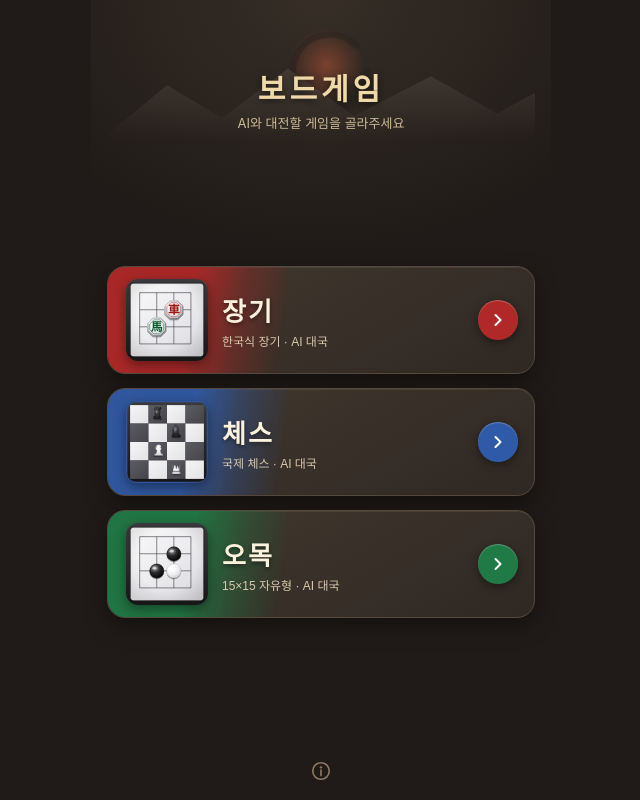
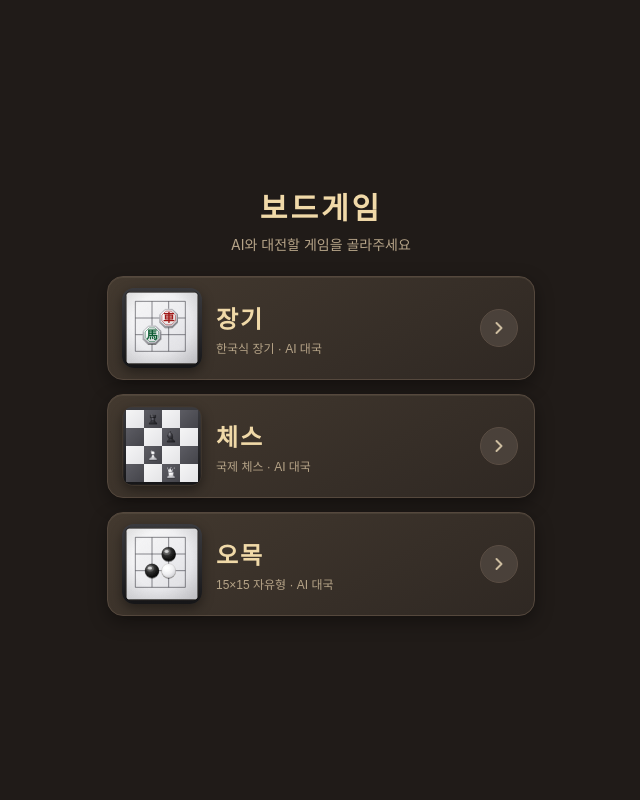
Before and after one commit to uqdaddy/myapp, a React (Vite) app: page / in a window 1280 px wide. Shown: the whole page, without its empty margins (319-959 px from the left). Built offline with nearby package versions, Linux system fonts and the light colour scheme.

Commit message:
main-screen: remove artwork/info bar/color accents, unify font; redesign chess pieces (undistorted, distinct)

```diff
--- a/src/ChessPiece.tsx
+++ b/src/ChessPiece.tsx
@@ -1,100 +1,152 @@
 import { CPieceType, CSide } from './engine/chess/types';
 
-// Vector chess pieces rendered as SVG paths so both colors are visually
-// consistent (same silhouette, only shaded differently) and look 3D — a body
-// gradient, a specular highlight, and a contact shadow beneath the base. This
-// replaces the flat Unicode glyphs, which rendered with inconsistent weights
-// across fonts and looked 2D.
-//
-// Each piece is drawn in a 0..100 x 0..100 box, standing on a base near y≈88.
+// Vector chess pieces composed from simple primitives (ellipses, rounded
+// rects, polygons) rather than one hand-authored path. This keeps every piece
+// symmetric and undistorted, makes each type clearly distinguishable, and lets
+// them share consistent 3D shading (body gradient + specular highlight +
+// contact shadow). Drawn in a 0..100 x 0..100 box, centered on x=50, standing
+// on a base at y≈84.
 
 interface Props {
   type: CPieceType;
   side: CSide;
-  // pixel size of the (square) bounding box
-  size: number;
+  size: number; // pixel size of the (square) bounding box
   x: number; // top-left x of the box
   y: number; // top-left y of the box
   idPrefix: string; // unique gradient id namespace (avoid clashes)
 }
 
-// Each piece is ONE continuous, left-right symmetric silhouette that includes
-// its own base sitting on the ground line (y≈86). Drawing the whole piece as a
-// single path (head → body → base) avoids the earlier "top and bottom split"
-// look where a separate floating base plate didn't line up with the body.
-// All shapes are centered on x=50.
-const PATHS: Record<CPieceType, string> = {
-  // Pawn: round head, waist, flared skirt, base.
-  pawn:
-    'M50 20 a9 9 0 0 0 -5 16 c-4 2 -6 6 -4 10 c1 2 3 3 5 4 l-5 20 h-9 v10 h46 v-10 h-9 l-5 -20 c2 -1 4 -2 5 -4 c2 -4 0 -8 -4 -10 a9 9 0 0 0 -5 -16 z',
-  // Rook: crenellated top, body, base.
-  rook:
-    'M32 22 v10 h6 v-5 h6 v5 h6 v-5 h6 v5 h6 v-5 h6 v-10 h-6 v5 h-7 v-5 h-8 v5 h-7 v-5 z ' +
-    'M36 34 h28 l-3 34 h6 v12 h-40 v-12 h6 z',
-  // Bishop: cross-slit mitre, round head, collar, base.
-  bishop:
-    'M50 16 c8 6 14 16 14 25 c0 6 -3 10 -7 13 c2 2 4 5 5 9 h-24 c1 -4 3 -7 5 -9 c-4 -3 -7 -7 -7 -13 c0 -9 6 -19 14 -25 z ' +
-    'M34 65 h32 v6 h5 v9 h-42 v-9 h5 z',
-  // Knight: horse-head profile (symmetric-ish about the body) + base.
-  knight:
-    'M44 20 c-4 3 -7 8 -8 14 c-4 2 -8 6 -9 12 c3 -2 6 -3 9 -3 c-4 6 -6 12 -6 20 h34 c1 -18 -1 -34 -8 -44 c-2 -3 -5 -6 -12 -8 z ' +
-    'M31 65 h38 v6 h5 v9 h-48 v-9 h5 z',
-  // Queen: coronet of points, bell body, base.
-  queen:
-    'M30 30 l5 22 l7 -20 l8 20 l8 -20 l7 20 l5 -22 l-3 34 h-34 z ' +
-    'M32 66 h36 v5 h5 v9 h-46 v-9 h5 z',
-  // King: cross finial, crowned bell body, base.
-  king:
-    'M46 14 h8 v6 h6 v7 h-6 v6 c8 4 14 13 14 22 c0 4 -1 7 -3 10 h-30 c-2 -3 -3 -6 -3 -10 c0 -9 6 -18 14 -22 v-6 h-6 v-7 h6 z ' +
-    'M32 66 h36 v5 h5 v9 h-46 v-9 h5 z',
-};
+// Shared base + collar drawn under every piece so they sit consistently.
+function Base({ fill, stroke }: { fill: string; stroke: string }) {
+  return (
+    <>
+      {/* wide foot */}
+      <path
+        d="M28 84 q-2 -8 6 -9 h32 q8 1 6 9 z"
+        fill={fill}
+        stroke={stroke}
+        strokeWidth={1.4}
+        strokeLinejoin="round"
+      />
+      {/* small collar disc above the foot */}
+      <ellipse cx={50} cy={74} rx={16} ry={4.5} fill={fill} stroke={stroke} strokeWidth={1.2} />
+    </>
+  );
+}
+
+// Per-piece body shapes (everything ABOVE the shared base at y≈74).
+function Body({ type, fill, stroke }: { type: CPieceType; fill: string; stroke: string }) {
+  const common = { fill, stroke, strokeWidth: 1.4, strokeLinejoin: 'round' as const };
+  switch (type) {
+    case 'pawn':
+      return (
+        <>
+          <path d="M42 74 q-3 -14 8 -20 q11 6 8 20 z" {...common} />
+          <circle cx={50} cy={44} r={10} {...common} />
+        </>
+      );
+    case 'rook':
+      return (
+        <>
+          {/* body taper */}
+          <path d="M40 74 l-2 -26 h24 l-2 26 z" {...common} />
+          {/* crenellated top */}
+          <path
+            d="M34 48 v-14 h6 v6 h6 v-6 h8 v6 h6 v-6 h6 v14 z"
+            {...common}
+          />
+        </>
+      );
+    case 'bishop':
+      return (
+        <>
+          <path d="M40 74 q-4 -12 10 -16 q14 4 10 16 z" {...common} />
+          {/* mitre */}
+          <path d="M50 24 q13 10 10 26 q-10 6 -20 0 q-3 -16 10 -26 z" {...common} />
+          {/* top bead */}
+          <circle cx={50} cy={22} r={3.6} {...common} />
+          {/* slit */}
+          <path d="M50 40 l5 -6" fill="none" stroke={stroke} strokeWidth={1.6} strokeLinecap="round" />
+        </>
+      );
+    case 'knight':
+      return (
+        // Horse-head profile facing left; single clean polygon.
+        <path
+          d="M58 74 q4 -20 0 -32 q-3 -10 -13 -12 q1 -4 4 -6 q-8 1 -12 8 q-4 5 -5 12 q-3 3 -4 8 q3 1 6 -1 q1 6 -2 10 q4 3 9 3 q-2 5 -1 10 z"
+          {...common}
+        />
+      );
+    case 'queen':
+      return (
+        <>
+          <path d="M38 74 l-3 -22 h30 l-3 22 z" {...common} />
+          {/* crown: five points via a zigzag */}
+          <path
+            d="M35 52 l-4 -22 l9 12 l6 -16 l6 16 l9 -12 l-4 22 z"
+            {...common}
+          />
+          {/* point beads */}
+          <circle cx={31} cy={28} r={3} {...common} />
+          <circle cx={50} cy={24} r={3} {...common} />
+          <circle cx={69} cy={28} r={3} {...common} />
+        </>
+      );
+    case 'king':
+      return (
+        <>
+          <path d="M38 74 l-3 -22 h30 l-3 22 z" {...common} />
+          {/* crown band */}
+          <path d="M34 52 q16 -8 32 0 l-3 -12 h-26 z" {...common} />
+          {/* cross */}
+          <path d="M46 30 h8 v-6 h-8 z M44 22 h12 v5 h-12 z" {...common} />
+        </>
+      );
+    default:
+      return null;
+  }
+}
 
 export function ChessPiece({ type, side, size, x, y, idPrefix }: Props) {
   const s = size / 100;
   const white = side === 'white';
-  const bodyGrad = `${idPrefix}-body`;
+  const grad = `${idPrefix}-body`;
+  const fill = `url(#${grad})`;
+  const stroke = white ? '#6f6f77' : '#0a0a0c';
 
   return (
     <g transform={`translate(${x} ${y}) scale(${s})`}>
       <defs>
-        {/* body: lit from upper-left, darker lower-right for roundness */}
-        <radialGradient id={bodyGrad} cx="38%" cy="28%" r="85%">
+        <radialGradient id={grad} cx="38%" cy="30%" r="85%">
           {white ? (
             <>
               <stop offset="0%" stopColor="#ffffff" />
-              <stop offset="48%" stopColor="#f0f0f2" />
-              <stop offset="100%" stopColor="#c8c8ce" />
+              <stop offset="55%" stopColor="#eeeef0" />
+              <stop offset="100%" stopColor="#c6c6cc" />
             </>
           ) : (
             <>
-              <stop offset="0%" stopColor="#6f6f74" />
-              <stop offset="40%" stopColor="#3a3a3e" />
-              <stop offset="100%" stopColor="#141416" />
+              <stop offset="0%" stopColor="#71717a" />
+              <stop offset="45%" stopColor="#3a3a40" />
+              <stop offset="100%" stopColor="#141418" />
             </>
           )}
         </radialGradient>
       </defs>
 
-      {/* contact shadow on the square, under the base */}
-      <ellipse cx={50} cy={84} rx={26} ry={5.5} fill="rgba(0,0,0,0.3)" />
+      {/* contact shadow under the base */}
+      <ellipse cx={50} cy={85} rx={25} ry={5} fill="rgba(0,0,0,0.28)" />
 
-      {/* the whole piece as one continuous silhouette */}
-      <path
-        d={PATHS[type]}
-        fill={`url(#${bodyGrad})`}
-        stroke={white ? '#6f6f77' : '#050506'}
-        strokeWidth={1.6}
-        strokeLinejoin="round"
-        strokeLinecap="round"
-      />
+      <Body type={type} fill={fill} stroke={stroke} />
+      <Base fill={fill} stroke={stroke} />
 
-      {/* specular highlight, upper-left of the body */}
+      {/* specular highlight (upper-left) for a rounded, 3D feel */}
       <ellipse
         cx={43}
         cy={40}
-        rx={6}
-        ry={11}
-        fill={white ? 'rgba(255,255,255,0.5)' : 'rgba(255,255,255,0.15)'}
+        rx={5.5}
+        ry={10}
+        fill={white ? 'rgba(255,255,255,0.5)' : 'rgba(255,255,255,0.14)'}
         transform="rotate(-16 43 40)"
       />
     </g>
--- a/src/GameSelect.tsx
+++ b/src/GameSelect.tsx
@@ -285,103 +285,43 @@ function ChessPreview() {
   );
 }
 
-// Ink-wash header backdrop: faint mountains + an enso (brush circle) + a soft
-// sun, drawn as SVG so it stays crisp and matches the vector house style.
-function InkHeader() {
-  return (
-    <svg className="gs-ink" viewBox="0 0 400 120" preserveAspectRatio="xMidYMid slice" aria-hidden>
-      <defs>
-        <radialGradient id="gs-sun" cx="50%" cy="50%" r="50%">
-          <stop offset="0%" stopColor="rgba(200,90,60,0.55)" />
-          <stop offset="100%" stopColor="rgba(200,90,60,0)" />
-        </radialGradient>
-        <linearGradient id="gs-mtn" x1="0" y1="0" x2="0" y2="1">
-          <stop offset="0%" stopColor="rgba(120,110,100,0.30)" />
-          <stop offset="100%" stopColor="rgba(120,110,100,0)" />
-        </linearGradient>
-      </defs>
-      <circle cx="205" cy="52" r="34" fill="url(#gs-sun)" />
-      {/* enso brush ring */}
-      <path
-        d="M232 34 a34 34 0 1 0 10 22"
-        fill="none"
-        stroke="rgba(40,34,30,0.5)"
-        strokeWidth="6"
-        strokeLinecap="round"
-      />
-      {/* distant mountains */}
-      <path d="M0 120 L60 70 L110 100 L170 55 L230 98 L300 62 L360 96 L400 74 L400 120 Z" fill="url(#gs-mtn)" />
-    </svg>
-  );
-}
-
 const GAMES: {
   kind: GameKind;
   name: string;
   tag: string;
-  accent: string;
   Preview: () => ReactElement;
 }[] = [
-  { kind: 'janggi', name: '장기', tag: '한국식 장기 · AI 대국', accent: '#b02828', Preview: JanggiPreview },
-  { kind: 'chess', name: '체스', tag: '국제 체스 · AI 대국', accent: '#2f5aa8', Preview: ChessPreview },
-  { kind: 'gomoku', name: '오목', tag: '15×15 자유형 · AI 대국', accent: '#1f7a46', Preview: GomokuPreview },
+  { kind: 'janggi', name: '장기', tag: '한국식 장기 · AI 대국', Preview: JanggiPreview },
+  { kind: 'chess', name: '체스', tag: '국제 체스 · AI 대국', Preview: ChessPreview },
+  { kind: 'gomoku', name: '오목', tag: '15×15 자유형 · AI 대국', Preview: GomokuPreview },
 ];
 
 export function GameSelect({ onSelect }: Props) {
   return (
     <div className="gameselect">
       <div className="gs-header">
-        <InkHeader />
         <h1 className="gs-title">보드게임</h1>
         <p className="gs-sub">AI와 대전할 게임을 골라주세요</p>
       </div>
 
       <div className="gs-grid">
-        {GAMES.map(({ kind, name, tag, accent, Preview }) => (
-          <button
-            key={kind}
-            className="gs-banner"
-            style={{ ['--accent' as string]: accent }}
-            onClick={() => onSelect(kind)}
-          >
-            {/* left color brush */}
-            <span className="gs-brush" aria-hidden />
-            {/* game vector preview */}
+        {GAMES.map(({ kind, name, tag, Preview }) => (
+          <button key={kind} className="gs-banner" onClick={() => onSelect(kind)}>
             <span className="gs-banner-prev">
               <Preview />
             </span>
-            {/* title + tag */}
             <span className="gs-banner-text">
               <span className="gs-banner-name">{name}</span>
               <span className="gs-banner-tag">{tag}</span>
             </span>
-            {/* right circular arrow */}
             <span className="gs-go" aria-hidden>
               <svg viewBox="0 0 24 24" width="20" height="20">
-                <path d="M9 6l6 6-6 6" fill="none" stroke="#fff" strokeWidth="2.4" strokeLinecap="round" strokeLinejoin="round" />
+                <path d="M9 6l6 6-6 6" fill="none" stroke="currentColor" strokeWidth="2.4" strokeLinecap="round" strokeLinejoin="round" />
               </svg>
             </span>
           </button>
         ))}
       </div>
-
-      <div className="gs-footer-bar">
-        <button
-          className="gs-foot-btn"
-          aria-label="정보"
-          onClick={() =>
-            alert(
-              '보드게임 · 브라우저에서 AI와 대전하는 장기 / 체스 / 오목.\n서버 없이 동작하며, 장기·체스는 Fairy-Stockfish 엔진을 사용합니다.'
-            )
-          }
-        >
-          <svg viewBox="0 0 24 24" width="22" height="22">
-            <circle cx="12" cy="12" r="9" fill="none" stroke="currentColor" strokeWidth="1.8" />
-            <circle cx="12" cy="8" r="1.3" fill="currentColor" />
-            <path d="M12 11v6" stroke="currentColor" strokeWidth="1.8" strokeLinecap="round" />
-          </svg>
-        </button>
-      </div>
     </div>
   );
 }
--- a/src/styles.css
+++ b/src/styles.css
@@ -818,74 +818,50 @@ body {
   min-height: 100dvh;
   display: flex;
   flex-direction: column;
-  padding: calc(env(safe-area-inset-top) + 8px) 16px calc(env(safe-area-inset-bottom) + 8px);
-  gap: 16px;
-  /* soft rice-paper wash */
-  background:
-    radial-gradient(120% 50% at 50% 0%, rgba(210, 180, 140, 0.12), transparent 62%),
-    #201b18;
+  justify-content: center;
+  padding: calc(env(safe-area-inset-top) + 24px) 16px calc(env(safe-area-inset-bottom) + 24px);
+  gap: 22px;
+  background: #201b18; /* plain background — no artwork */
 }
 .gs-header {
-  position: relative;
   display: flex;
   flex-direction: column;
   align-items: center;
-  justify-content: flex-end;
-  gap: 4px;
-  height: 132px;
-  padding-bottom: 8px;
-}
-.gs-ink {
-  position: absolute;
-  inset: 0;
-  width: 100%;
-  height: 100%;
-  z-index: 0;
-  opacity: 0.9;
-}
-.gs-title,
-.gs-sub {
-  position: relative;
-  z-index: 1;
+  gap: 6px;
 }
 .gs-title {
+  /* match the in-game titles: default UI font, same color/spacing */
   margin: 0;
   text-align: center;
   font-size: 30px;
-  letter-spacing: 4px;
+  letter-spacing: 3px;
   color: #f0d9a8;
-  text-shadow: 0 2px 6px rgba(0, 0, 0, 0.5);
-  font-family: 'Nanum Myeongjo', 'Apple SD Gothic Neo', serif;
 }
 .gs-sub {
   margin: 0;
   text-align: center;
-  color: #cbb996;
-  font-size: 13px;
+  color: #b6a488;
+  font-size: 14px;
 }
 
 .gs-grid {
   display: flex;
   flex-direction: column;
   gap: 14px;
-  flex: 1;
-  justify-content: center;
 }
 
-/* horizontal banner card with a left color brush + right arrow */
+/* horizontal banner card — neutral tone matching the in-game panels */
 .gs-banner {
-  position: relative;
   display: flex;
   align-items: center;
   gap: 14px;
-  height: 108px;
-  padding: 0 16px 0 18px;
+  height: 104px;
+  padding: 0 16px 0 14px;
   border: 1px solid #55483d;
-  border-radius: 18px;
-  overflow: hidden;
+  border-radius: 16px;
   background: linear-gradient(150deg, #43392f 0%, #2f2823 100%);
   color: #e6d9c2;
-  box-shadow: 0 8px 22px rgba(0, 0, 0, 0.4), inset 0 1px 0 rgba(255, 235, 200, 0.08);
+  box-shadow: 0 6px 18px rgba(0, 0, 0, 0.38), inset 0 1px 0 rgba(255, 235, 200, 0.07);
   transition: transform 0.12s ease, box-shadow 0.12s ease;
   text-align: left;
 }
@@ -893,24 +869,9 @@ body {
   transform: scale(0.985);
   box-shadow: 0 4px 12px rgba(0, 0, 0, 0.5);
 }
-/* the diagonal color brush on the left, tinted by the game's accent */
-.gs-brush {
-  position: absolute;
-  left: 0;
-  top: 0;
-  bottom: 0;
-  width: 42%;
-  z-index: 0;
-  background: var(--accent);
-  opacity: 0.92;
-  -webkit-mask-image: linear-gradient(100deg, #000 45%, rgba(0, 0, 0, 0.4) 70%, transparent 95%);
-  mask-image: linear-gradient(100deg, #000 45%, rgba(0, 0, 0, 0.4) 70%, transparent 95%);
-}
 .gs-banner-prev {
-  position: relative;
-  z-index: 1;
-  width: 82px;
-  height: 82px;
+  width: 80px;
+  height: 80px;
   flex-shrink: 0;
   border-radius: 12px;
   overflow: hidden;
@@ -922,56 +883,31 @@ body {
   display: block;
 }
 .gs-banner-text {
-  position: relative;
-  z-index: 1;
   display: flex;
   flex-direction: column;
   gap: 4px;
   flex: 1;
 }
 .gs-banner-name {
-  font-size: 26px;
-  font-weight: 900;
+  font-size: 24px;
+  font-weight: 800;
   letter-spacing: 2px;
-  color: #fbf1dc;
-  text-shadow: 0 2px 4px rgba(0, 0, 0, 0.45);
-  font-family: 'Nanum Myeongjo', 'Apple SD Gothic Neo', serif;
+  color: #f0d9a8;
 }
 .gs-banner-tag {
   font-size: 12px;
-  color: #d8c9ad;
+  color: #b6a488;
 }
 .gs-go {
-  position: relative;
-  z-index: 1;
   flex-shrink: 0;
-  width: 40px;
-  height: 40px;
+  width: 38px;
+  height: 38px;
   display: grid;
   place-items: center;
   border-radius: 50%;
-  background: var(--accent);
-  box-shadow: 0 3px 8px rgba(0, 0, 0, 0.4), inset 0 1px 1px rgba(255, 255, 255, 0.25);
-}
-
-/* bottom bar (info) */
-.gs-footer-bar {
-  display: flex;
-  align-items: center;
-  justify-content: center;
-  gap: 28px;
-  padding: 10px 0 4px;
-}
-.gs-foot-btn {
-  background: none;
-  border: none;
-  color: #8a7a63;
-  padding: 6px;
-  display: grid;
-  place-items: center;
-}
-.gs-foot-btn:active {
-  color: #cbb996;
+  color: #cdbda0;
+  background: #4a413a;
+  border: 1px solid #5a4d43;
 }
 
 /* glyphs used inside the janggi preview */
```
